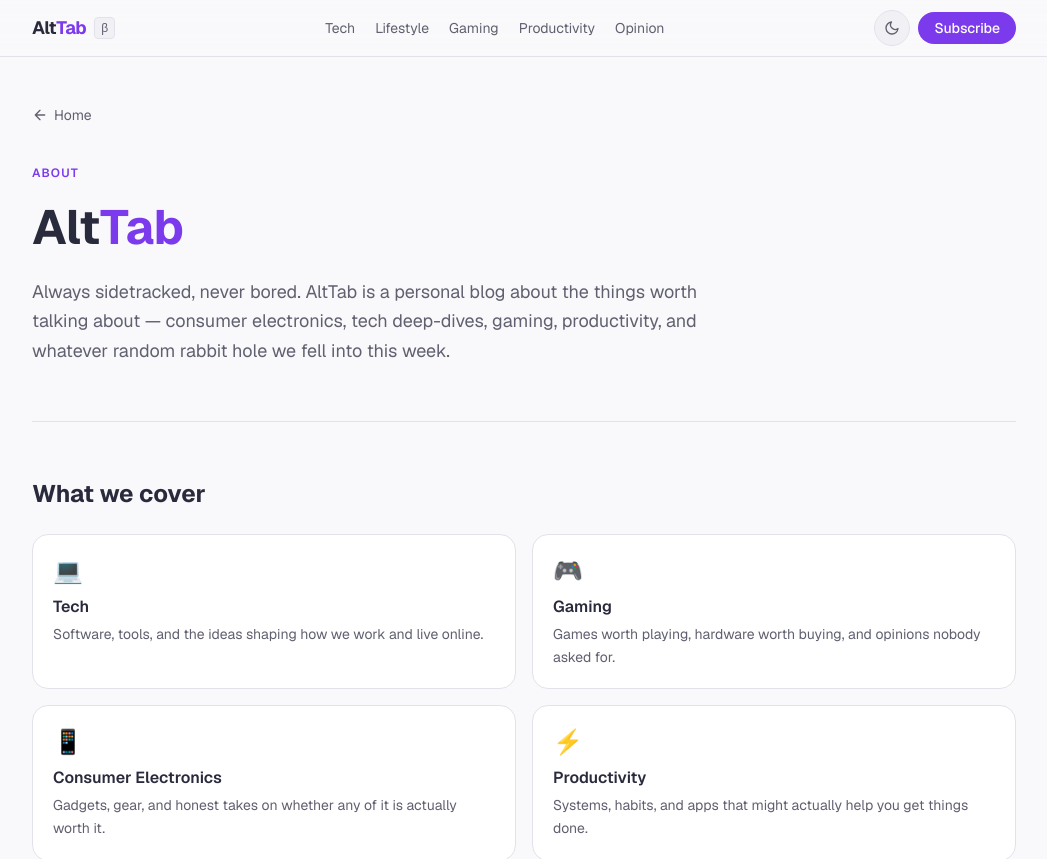
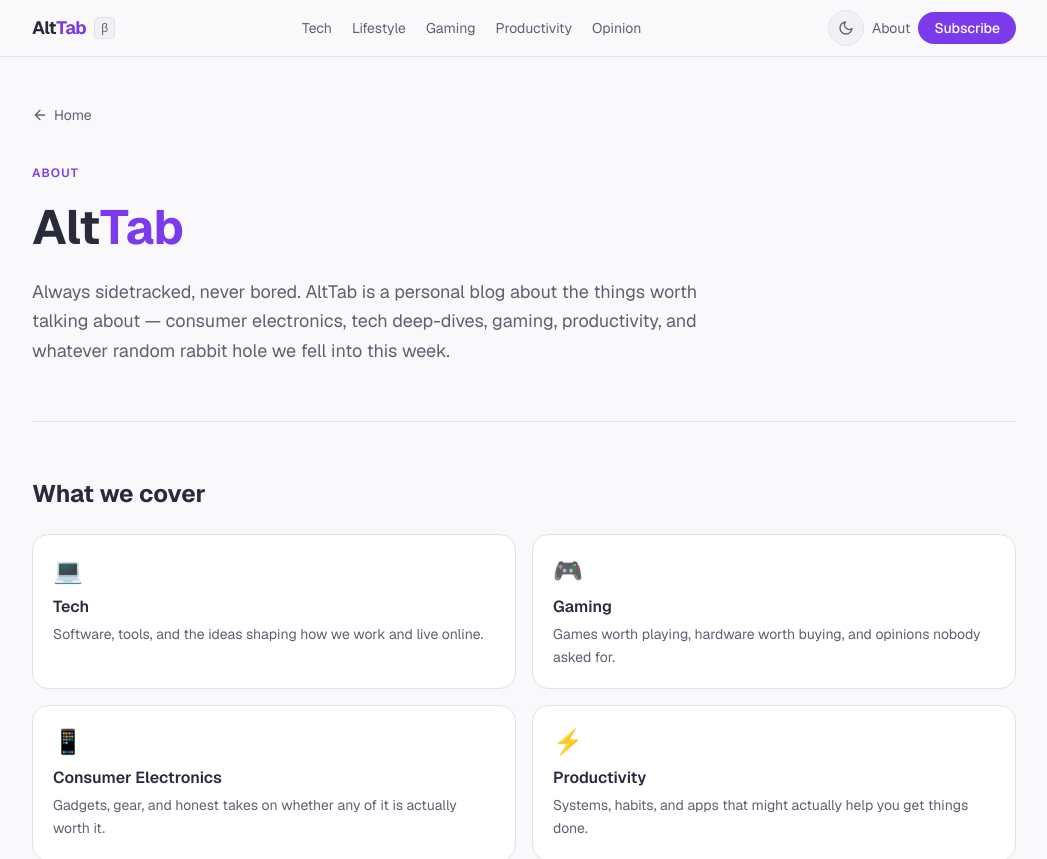
Before and after one commit to geraldelorm/sidetracked, a Next.js app: page /about in a window 1280 px wide. Shown: the top 859 px of the page, without its empty margins (116-1163 px from the left). Built offline with nearby package versions, Linux system fonts and the light colour scheme.

Commit message:
feat: add About link to Navbar
Adds /about link to both desktop nav and mobile menu, positioned between category links and the Subscribe CTA.

Co-Authored-By: Claude Sonnet 4.6 <noreply@anthropic.com>

```diff
--- a/src/components/Navbar.tsx
+++ b/src/components/Navbar.tsx
@@ -48,6 +48,15 @@ export default function Navbar() {
         <div className="flex items-center gap-2">
           <ThemeToggle />
           <Link
+            href="/about"
+            className="hidden md:inline-flex text-sm transition-colors"
+            style={{ color: "var(--text-muted)" }}
+            onMouseEnter={(e) => (e.currentTarget.style.color = "var(--text)")}
+            onMouseLeave={(e) => (e.currentTarget.style.color = "var(--text-muted)")}
+          >
+            About
+          </Link>
+          <Link
             href="#subscribe"
             className="hidden md:inline-flex text-sm font-medium px-4 py-1.5 rounded-full transition-opacity hover:opacity-90"
             style={{ background: "var(--accent)", color: "#fff" }}
@@ -91,6 +100,14 @@ export default function Navbar() {
             </Link>
           ))}
           <Link
+            href="/about"
+            className="text-sm py-1"
+            style={{ color: "var(--text-muted)" }}
+            onClick={() => setMenuOpen(false)}
+          >
+            About
+          </Link>
+          <Link
             href="#subscribe"
             className="mt-1 text-sm font-medium text-center px-4 py-2 rounded-full"
             style={{ background: "var(--accent)", color: "#fff" }}
```
